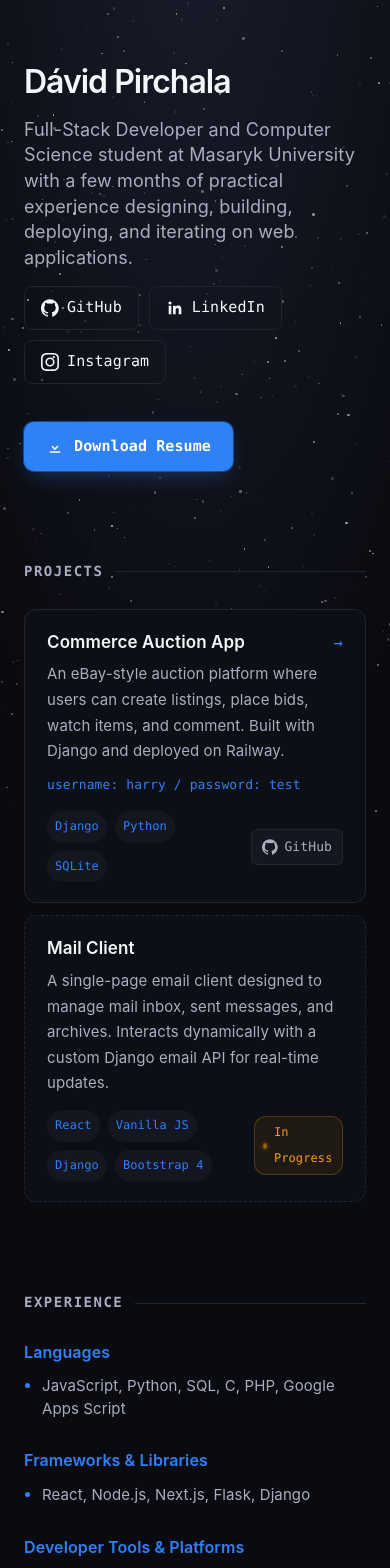
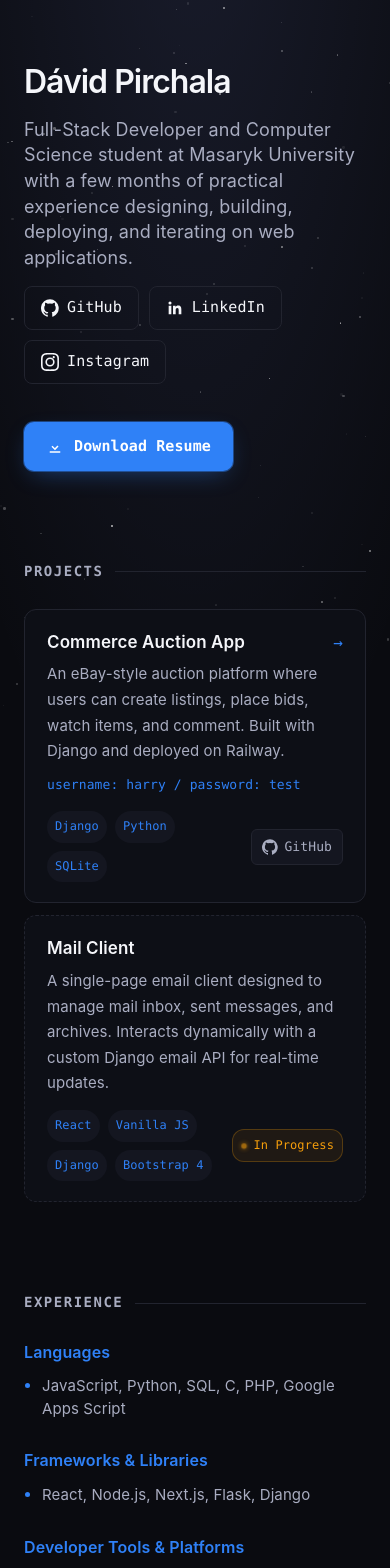
Before and after one commit to Dafitko/dafitko.github.io, a React (Vite) app: page / in a window 390 px wide. Shown: the top 1568 px of the page. Built offline with nearby package versions, Linux system fonts and the light colour scheme.

Commit message:
style: optimize star count for mobile and prevent layout shifts on project labels and links

```diff
--- a/src/App.css
+++ b/src/App.css
@@ -15,6 +15,12 @@
   opacity: var(--o, 0.5);
   animation: twinkle var(--d, 4s) ease-in-out infinite;
   animation-delay: var(--delay, 0s);
+}
+
+@media (max-width: 768px) {
+  .stars span:nth-child(n+101) {
+    display: none;
+  }
 }
 
 @keyframes twinkle {
@@ -207,6 +213,8 @@
   border: 1px solid rgba(245, 158, 11, 0.25);
   padding: 3px 8px;
   border-radius: 12px;
+  white-space: nowrap;
+  flex-shrink: 0;
 }
 
 .status-dot {
@@ -263,6 +271,8 @@
   text-decoration: none;
   transition: border-color 0.2s ease, color 0.2s ease, background 0.2s ease, transform 0.2s ease;
   z-index: 2;
+  white-space: nowrap;
+  flex-shrink: 0;
 }
 
 .project-github-link:hover {
```
